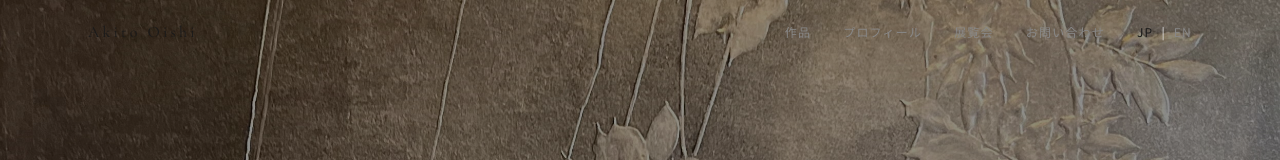
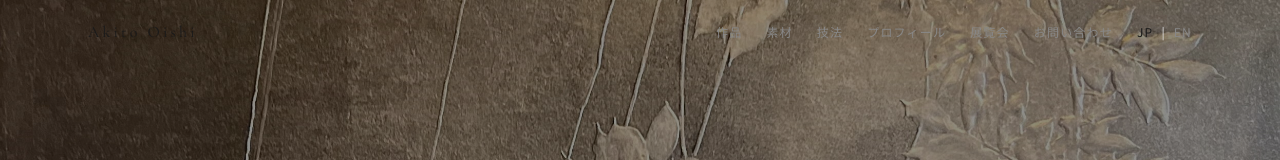
Before and after one commit to akito-oishi/akito-portfolio, a Next.js app: page / in a window 1280 px wide. Shown: the top 160 px of the page. Built offline with nearby package versions, Linux system fonts and the light colour scheme.

Commit message:
feat: add Materials and Process to navigation

```diff
--- a/components/layout/Header.tsx
+++ b/components/layout/Header.tsx
@@ -27,6 +27,8 @@ export function Header() {
 
   const navLinks = [
     { href: '/works', label: t('nav', 'works') },
+    { href: '/materials', label: t('nav', 'materials') },
+    { href: '/process', label: t('nav', 'process') },
     { href: '/profile', label: t('nav', 'profile') },
     { href: '/exhibitions', label: t('nav', 'exhibitions') },
     { href: '/contact', label: t('nav', 'contact') },
@@ -43,7 +45,7 @@ export function Header() {
         </Link>
 
         {/* Desktop nav */}
-        <div className="hidden md:flex items-center gap-8">
+        <div className="hidden md:flex items-center gap-6">
           {navLinks.map(({ href, label }) => (
             <Link
               key={href}
```
